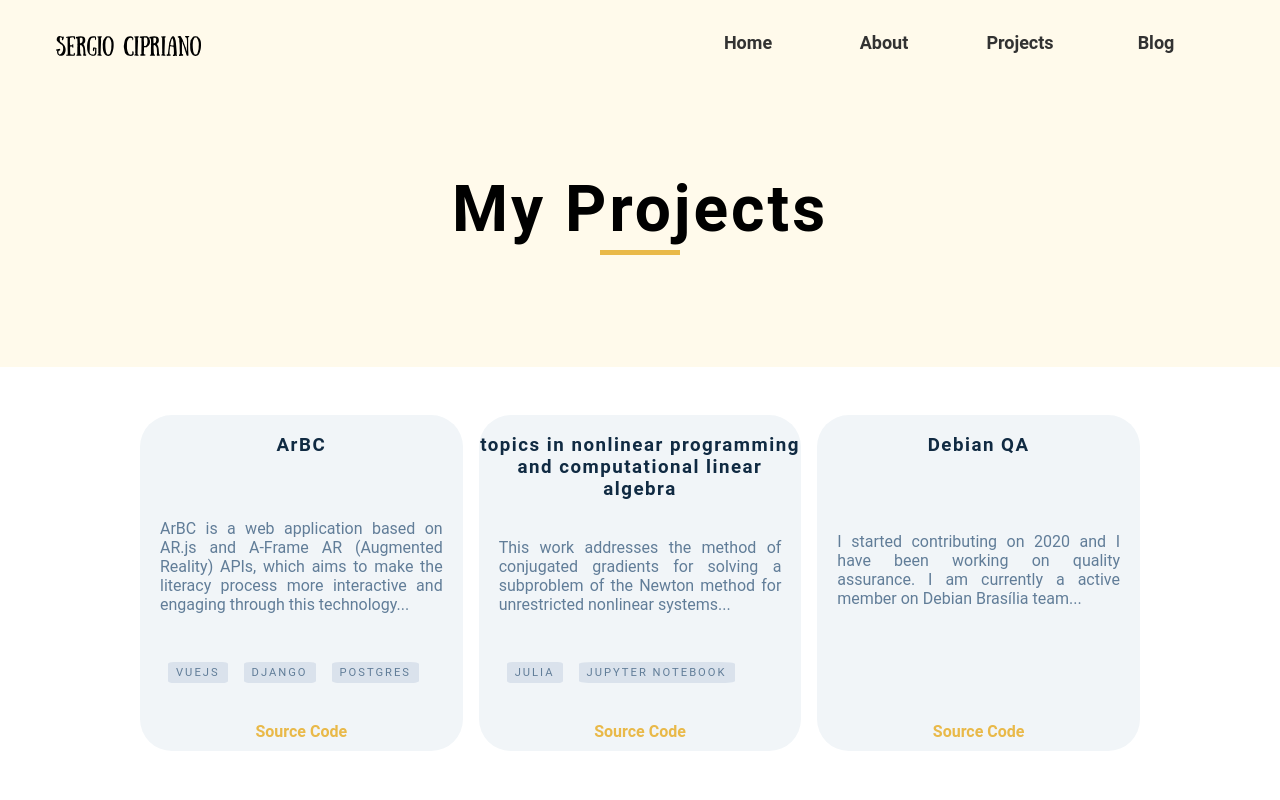
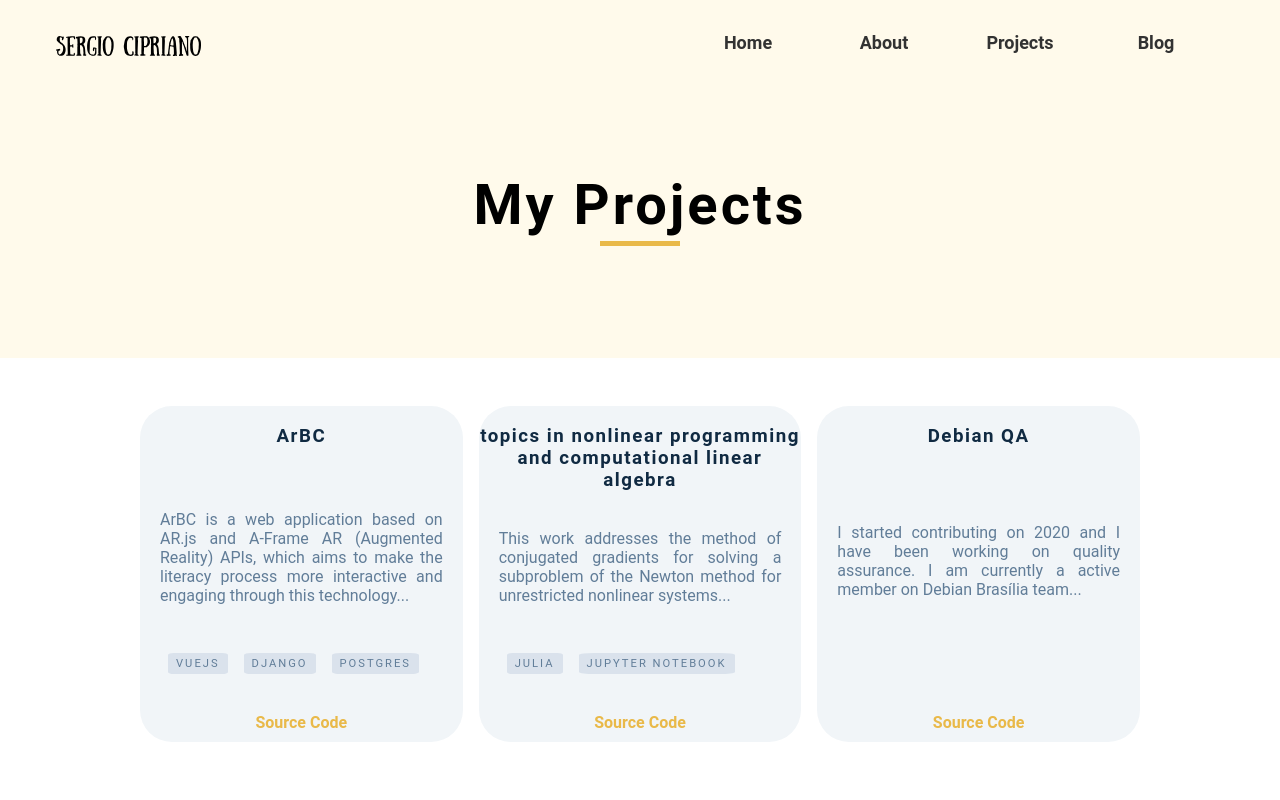
Before and after one commit to sergiosacj/sergiosacj, a React (Create React App) app: page /projects in a window 1280 px wide. Shown: the top 800 px of the page. Built offline with nearby package versions, Linux system fonts and the light colour scheme.

Commit message:
Delete unnecessary fixed values

```diff
--- a/src/components/Navbar/index.scss
+++ b/src/components/Navbar/index.scss
@@ -75,7 +75,6 @@
 
   .responsive-container {
     display: grid;
-    grid-template-rows: repeat(5, 1fr);
     background-color: white;
     padding-bottom: 10px;
 
--- a/src/pages/Projects/index.scss
+++ b/src/pages/Projects/index.scss
@@ -18,7 +18,6 @@ $button-text-color: #617d98;
 
     h1 {
       @extend %h1-title;
-      font-size: 4em;
     }
     .underline {
       @include underline(5em, 0.3em, $secondary-color, center);
```
